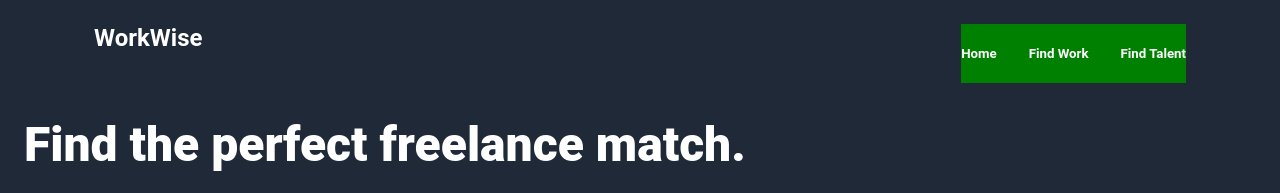
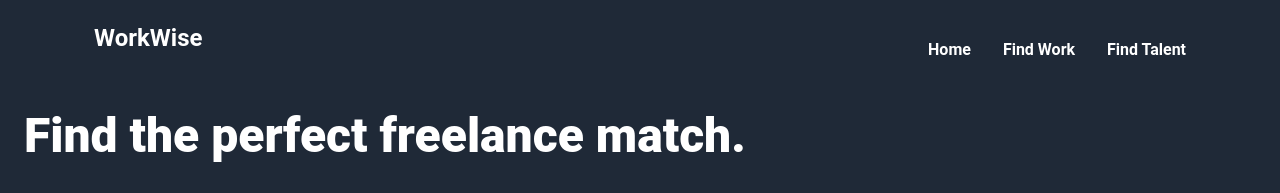
Before and after one commit to meyrenn/odin-landing-page, a plain HTML site: page index.html in a window 1280 px wide. Shown: the top 193 px of the page. Drawn offline with Linux system fonts and the light colour scheme.

Commit message:
Fix nav bar

```diff
--- a/index.html
+++ b/index.html
@@ -14,11 +14,11 @@
             <div class="left">
                 <h2>WorkWise</h2>
             </div>
-            <div class="right">
-                <h5>Home</h5>
-                <h5>Find Work</h5>
-                <h5>Find Talent</h5>
-            </div>
+            <ul class="right">
+                <li>Home</li>
+                <li>Find Work</li>
+                <li>Find Talent</li>
+            </ul>
         </div>
 
         <h1 class="hero-main-text">Find the perfect freelance match.</h1>
--- a/style.css
+++ b/style.css
@@ -47,8 +47,11 @@ h2 {
 .right {
     display: flex;
     gap: 32px;
-    background-color: green;
+    font-weight: 700;
+}
 
+ul {
+    list-style-type: none;
 }
 
 .header-image {
```
Also changed, not shown: 2 other files.
